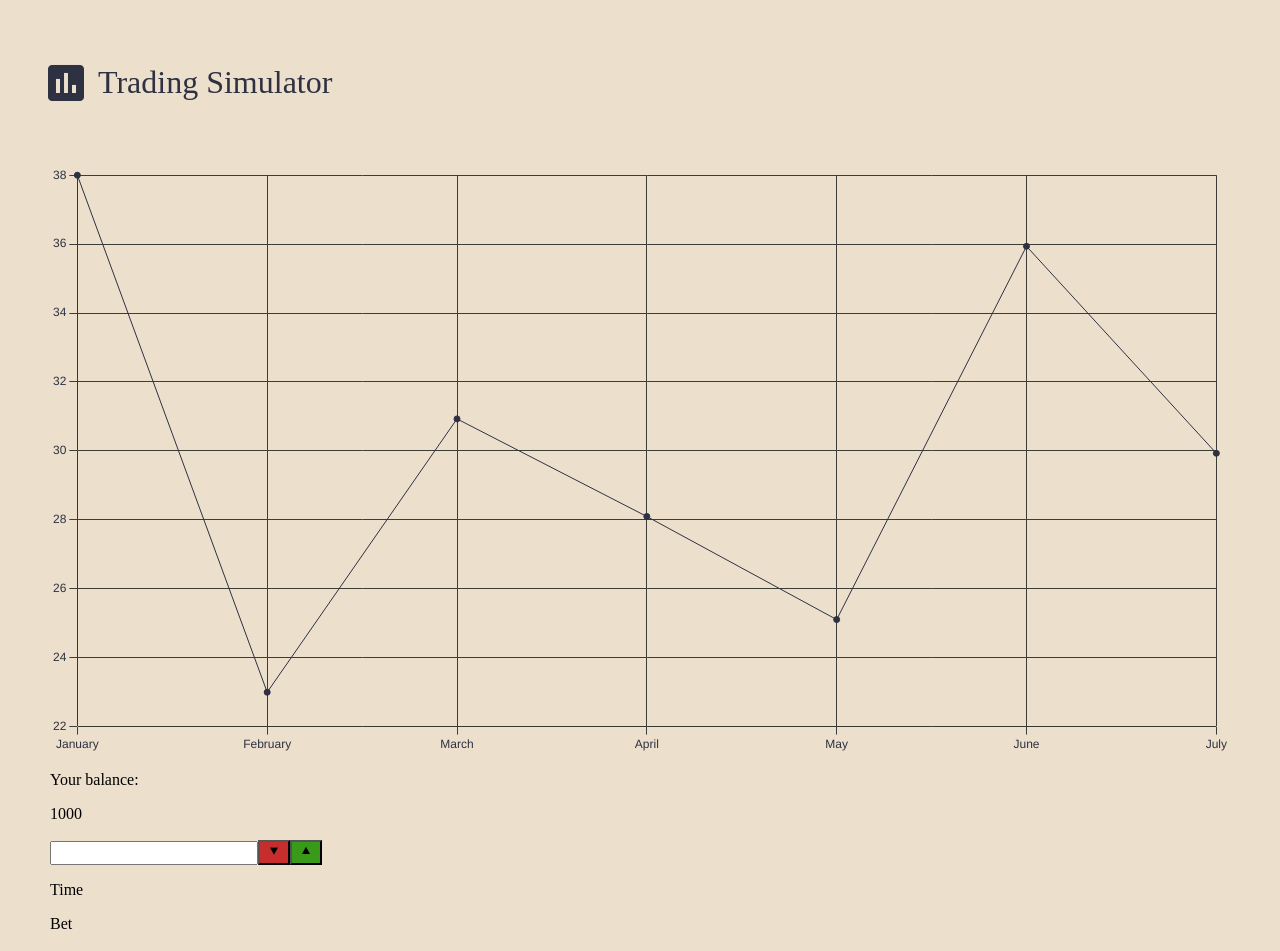
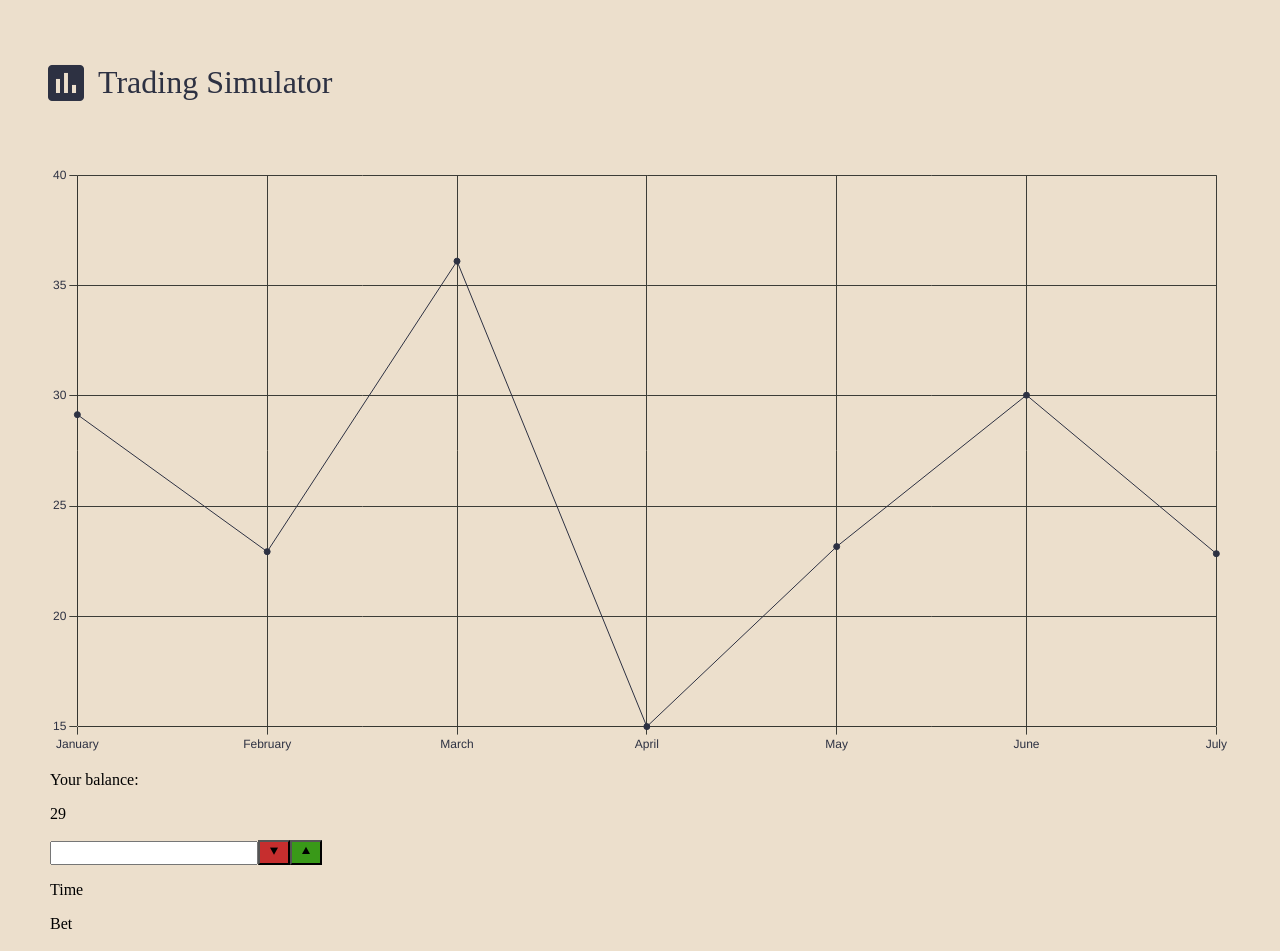
Before and after one commit to Mykhailo-Odynets/Trading-Simulator, a React (Vite) app: page / in a window 1280 px wide. Shown: the top 951 px of the page. Built offline with nearby package versions, Linux system fonts and the light colour scheme.

Commit message:
geting the last chart data

```diff
--- a/src/App.tsx
+++ b/src/App.tsx
@@ -5,11 +5,15 @@ import Button from "./components/Button.js";
 import HistorySection from "./components/HistorySection.js";
 
 function App() {
-  const [balance, setBalance] = useState(1000);
+  // const [balance, setBalance] = useState(1000);
+  const [lastChartData, setLastChartData] = useState<number | null>(null);
 
   // const handleBalanceChange = (event: ChangeEvent<HTMLInputElement>) => {
   //   setBalance(Number(event.target.value));
   // };
+  const handleDataUpdate = (data: number) => {
+    setLastChartData(data);
+  };
 
   return (
     <>
@@ -21,11 +25,11 @@ function App() {
         <main>
           <article>
             <div className="betZone">
-              <DynamicChart />
+              <DynamicChart onDataUpdate={handleDataUpdate} />
               <div className="betZone__inputSide">
                 <div className="betZone__text">
                   <p className="small">Your balance:</p>
-                  <p>{balance}</p>
+                  <p>{lastChartData}</p>
                 </div>
                 <input
                   type="number"
--- a/src/components/DynamicChart.tsx
+++ b/src/components/DynamicChart.tsx
@@ -56,7 +56,11 @@ const createOptions = (color: string, chartColor: string) => ({
   plugins: { legend: { display: false } },
 });
 
-export default function DynamicChart() {
+interface DynamicChartProps {
+  onDataUpdate: (data: number) => void;
+}
+
+export default function DynamicChart({ onDataUpdate }: DynamicChartProps) {
   const [chartColors, setChartColors] = useState(getChartColors);
   const [chartData, setChartData] = useState<ChartData>({
     labels,
@@ -89,8 +93,20 @@ export default function DynamicChart() {
   }, []);
 
   useEffect(() => {
+    // const interval = setInterval(() => {
+    //   setChartData((prevData) => ({
+    //     ...prevData,
+    //     datasets: prevData.datasets.map((dataset) => ({
+    //       ...dataset,
+    //       data: dataset.data.map(
+    //         (value) => value + Math.floor(Math.random() * 10)
+    //       ),
+    //     })),
+    //   }));
+    // }, 1000);
     const interval = setInterval(() => {
-      setChartData((prevData) => ({
+      setChartData((prevData) => {
+        const updatedData = {
           ...prevData,
           datasets: prevData.datasets.map((dataset) => ({
             ...dataset,
@@ -98,7 +114,10 @@ export default function DynamicChart() {
               (value) => value + Math.floor(Math.random() * 10)
             ),
           })),
-      }));
+        };
+        onDataUpdate(updatedData.datasets[0].data[0]);
+        return updatedData;
+      });
     }, 1000);
 
     const mediaQuery = window.matchMedia("(prefers-color-scheme: light)");
```
Lines whose indentation alone changed are shown as unchanged.
